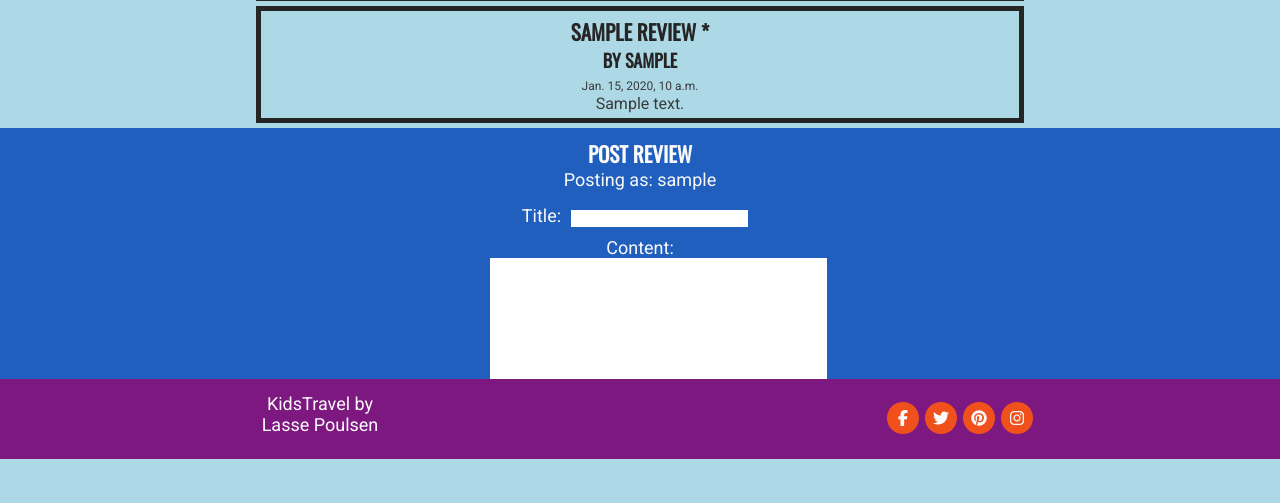
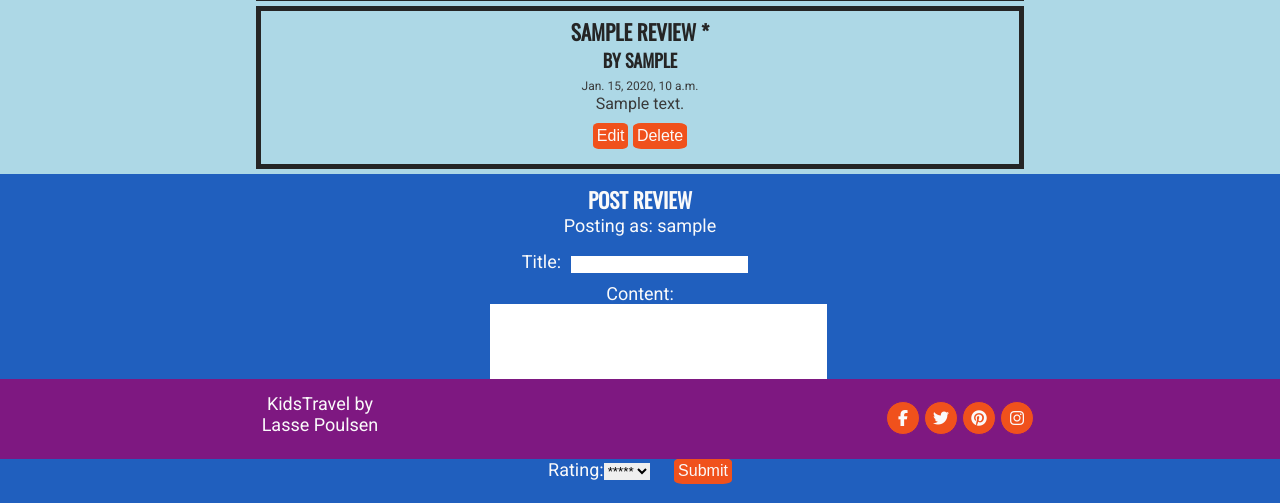
Before and after one commit to Lasserini/kidstravelp4, a Django app: a page that uses templates/experience_detail.html in a window 1280 px wide. Shown: the part 341-844 px from the top of the page. Before the commit the page ends 800 px from the top, so only its background shows below. Run offline with Django 3.2, Linux system fonts and the light colour scheme; a user stored in the database is signed in; tables that the repository leaves empty hold one stand-in row (values such as "Sample post"); some libraries are stand-ins or nearby versions.

Commit message:
Add html and css for Edit+Delete comment buttons

```diff
--- a/static/css/style.css
+++ b/static/css/style.css
@@ -337,8 +337,8 @@ footer ul {
     color: #078b2f;
 }
 
-/* Return Button Styling */
-#go_back_button {
+/* Return, Edit & Delete Buttons Styling */
+#go_back_button, #comment_editing button {
     background-color: #f0511c;
     margin: 10px auto;
     text-align: center;
--- a/templates/experience_detail.html
+++ b/templates/experience_detail.html
@@ -44,6 +44,15 @@
         <h4>By {{ review.username }}</h4>
         <span>{{ review.created_on }}</span>
         <p>{{ review.content }}</p>
+        <!-- Options to edit and delete a review if its yours -->
+        <div id="comment_editing">
+            {% if review.username == user %}
+                <a href="/edit/{{ item.id }}/">
+                    <button>Edit</button>
+                </a>
+                <button type="submit">Delete</button>
+            {% endif %}
+        </div>
   </div>
 {% endfor %}
 
```
